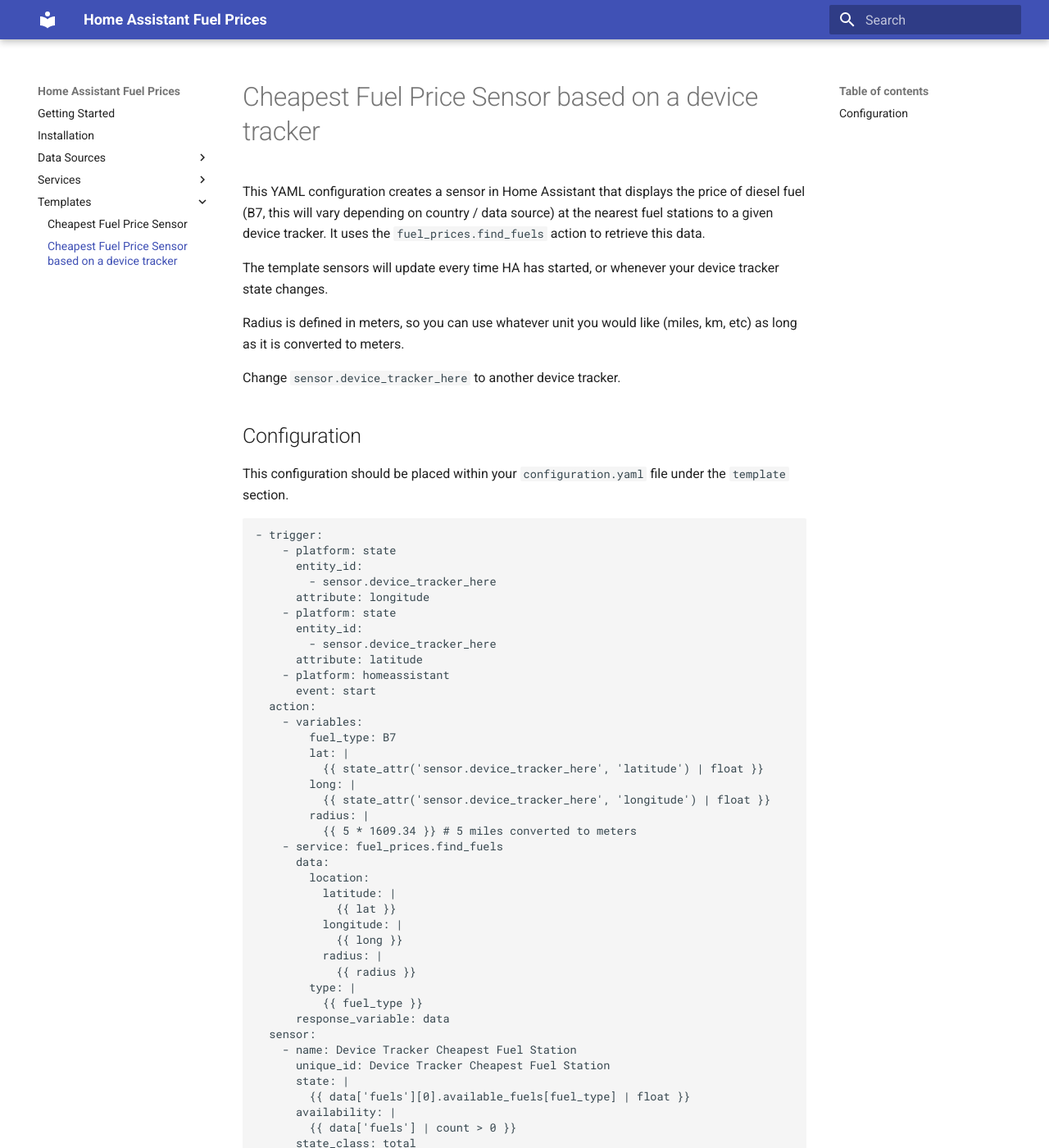
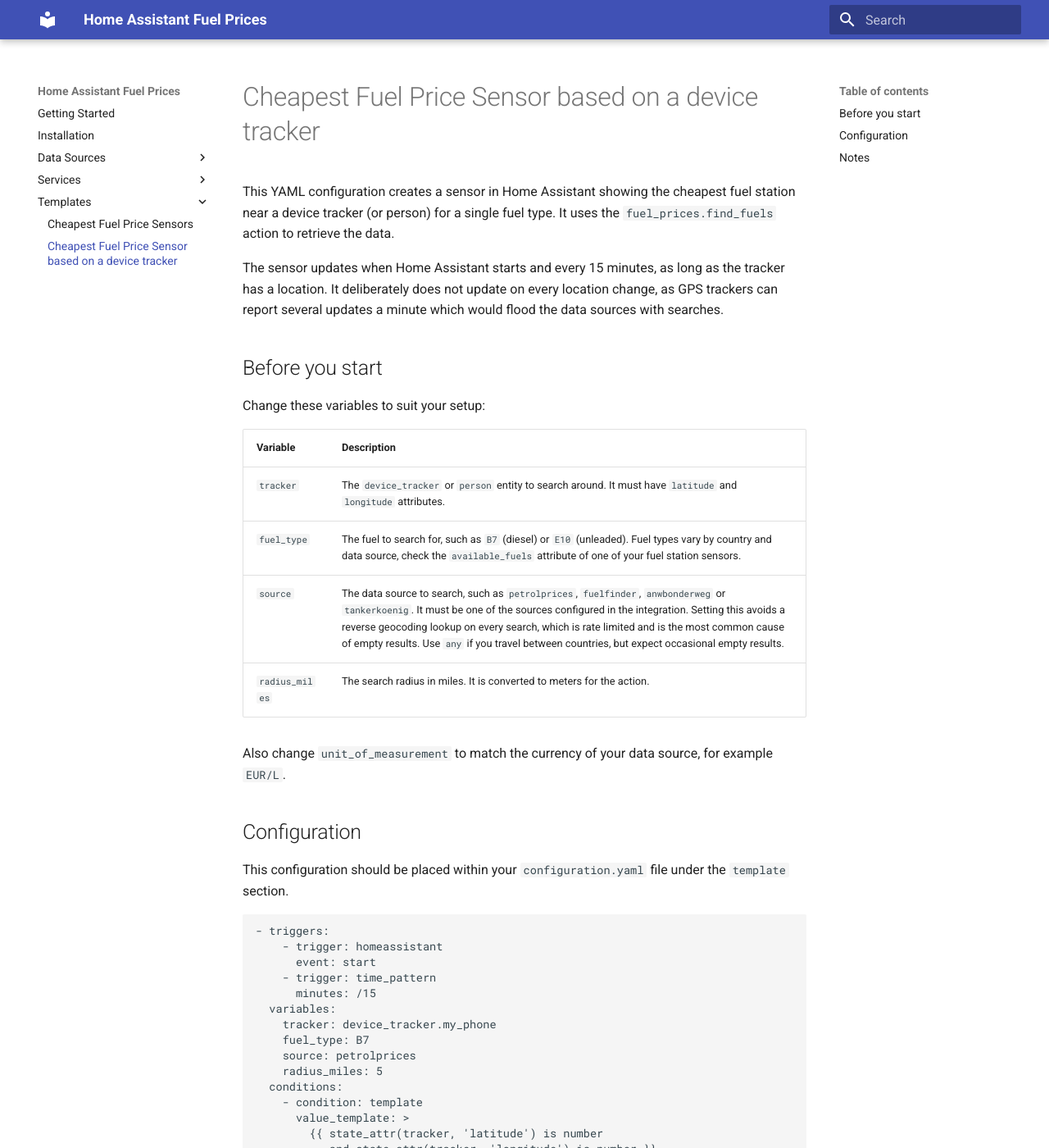
Before and after one commit to pantherale0/ha-fuelprices, an MkDocs documentation site: the page built from docs/template_examples/cheapest_n_stations_device_tracker.md, in a window 1280 px wide and 1400 px high. Shown: the whole window at 82% size. Built offline with MkDocs 1.6.1 and Material for MkDocs 9.7.7, drawn with Linux system fonts in a browser that asks for light colours; some of the changed text lies outside the part shown.

Commit message:
Update dependencies and enhance fuel prices integration
- Updated Home Assistant dependency in requirements.txt from 2026.4.0 to 2026.10.0.
- Improved error handling in the fuel prices integration to manage cases where a station has no price.
- Revised documentation for the cheapest fuel price sensors to clarify configuration and update intervals.
- Adjusted YAML configurations for better clarity and functionality, including the addition of new variables for customization.

````diff
--- a/docs/template_examples/cheapest_n_stations.md
+++ b/docs/template_examples/cheapest_n_stations.md
@@ -1,100 +1,98 @@
-# Cheapest Fuel Price Sensor
+# Cheapest Fuel Price Sensors
 
-This YAML configuration creates a set of sensors in Home Assistant that display the price of diesel fuel (B7, this will vary depending on country / data source) at the nearest fuel stations to your home. It uses the `fuel_prices.find_fuels` service to retrieve this data and the defined `zone.home` to get the search co-oridinates.
+This YAML configuration creates three sensors in Home Assistant showing the three cheapest fuel stations near your home for a single fuel type. It uses the `fuel_prices.find_fuels` action to retrieve the data and the `zone.home` zone for the search coordinates.
 
-The template sensors will update every time HA has started, or every 12 hours.
+The sensors update when Home Assistant starts and every 12 hours.
 
-Radius is defined in meters, so you can use whatever unit you would like (miles, km, etc) as long as it is converted to meters.
+## Before you start
 
-Change `zone.home` to another zone (or device tracker).
+Change these variables to suit your setup:
+
+| Variable | Description |
+| --- | --- |
+| `fuel_type` | The fuel to search for, such as `B7` (diesel) or `E10` (unleaded). Fuel types vary by country and data source, check the `available_fuels` attribute of one of your fuel station sensors. |
+| `source` | The data source to search, such as `petrolprices`, `fuelfinder`, `anwbonderweg` or `tankerkoenig`. It must be one of the sources configured in the integration. Setting this avoids a reverse geocoding lookup on every search, which is rate limited and is the most common cause of empty results. Use `any` to search every configured source. |
+| `radius_miles` | The search radius in miles. It is converted to meters for the action. |
+| `zone` | The zone to search around. |
+
+Also change `unit_of_measurement` to match the currency of your data source, for example `EUR/L`.
 
 ## Configuration
 
 This configuration should be placed within your `configuration.yaml` file under the `template` section.
 
 ```yaml
-- trigger:
-    - platform: homeassistant
+- triggers:
+    - trigger: homeassistant
       event: start
-    - platform: time_pattern
+    - trigger: time_pattern
       hours: /12
-  action:
-    - variables:
-        fuel_type: B7
-        lat: |
-          {{ state_attr('zone.home', 'latitude') }}
-        long: |
-          {{ state_attr('zone.home', 'longitude') }}
-        radius: |
-          {{ 5 * 1609.34 }} # 5 miles converted to meters
-    - service: fuel_prices.find_fuels
+  variables:
+    fuel_type: B7
+    source: petrolprices
+    radius_miles: 5
+    zone: zone.home
+  conditions:
+    - condition: template
+      value_template: >
+        {{ state_attr(zone, 'latitude') is number
+           and state_attr(zone, 'longitude') is number }}
+  actions:
+    - action: fuel_prices.find_fuels
+      continue_on_error: true
       data:
         location:
-          latitude: |
-            {{ lat }}
-          longitude: |
-            {{ long }}
-          radius: |
-            {{ radius }}
-        type: |
-          {{ fuel_type }}
+          latitude: "{{ state_attr(zone, 'latitude') }}"
+          longitude: "{{ state_attr(zone, 'longitude') }}"
+          radius: "{{ radius_miles * 1609.34 }}"
+        type: "{{ fuel_type }}"
+        source: "{{ source }}"
       response_variable: data
   sensor:
-    - name: Home Nearest Fuel Station 1
-      unique_id: Home Nearest Fuel Station 1
-      state: |
-        {{ data['fuels'][0].available_fuels[fuel_type] | float }}
-      availability: |
-        {{ data['fuels'] | count > 0 }}
-      state_class: total
-      device_class: monetary
-      unit_of_measurement: |
-        {{ data['fuels'][0].currency }}
-      attributes:
-        latitude: |
-          {{ data['fuels'][0].latitude }}
-        longitude: |
-          {{ data['fuels'][0].longitude }}
-        name: |
-          {{ data['fuels'][0].name }}
-        station: |
-          {{ data['fuels'][0] }}
-    - name: Home Nearest Fuel Station 2
-      unique_id: Home Nearest Fuel Station 2
-      state: |
-        {{ data['fuels'][1].available_fuels[fuel_type] | float }}
-      availability: |
-        {{ data['fuels'] | count > 1 }}
-      state_class: total
-      device_class: monetary
-      unit_of_measurement: |
-        {{ data['fuels'][0].currency }}
-      attributes:
-        latitude: |
-          {{ data['fuels'][1].latitude }}
-        longitude: |
-          {{ data['fuels'][1].longitude }}
-        name: |
-          {{ data['fuels'][1].name }}
-        station: |
-          {{ data['fuels'][1] }}
-    - name: Home Nearest Fuel Station 3
-      unique_id: Home Nearest Fuel Station 3
-      state: |
-        {{ data['fuels'][2].available_fuels[fuel_type] | float }}
-      availability: |
-        {{ data['fuels'] | count > 2 }}
-      state_class: total
-      device_class: monetary
-      unit_of_measurement: |
-        {{ data['fuels'][0].currency }}
-      attributes:
-        latitude: |
-          {{ data['fuels'][2].latitude }}
-        longitude: |
-          {{ data['fuels'][2].longitude }}
-        name: |
-          {{ data['fuels'][2].name }}
-        station: |
-          {{ data['fuels'][2] }}
+    - name: Home Cheapest Fuel Station 1
+      unique_id: home_cheapest_fuel_station_1
+      variables:
+        index: 0
+      availability: &availability >
+        {{ data is defined and data.fuels | count > index }}
+      state: &state "{{ data.fuels[index].cost }}"
+      unit_of_measurement: GBP/L
+      state_class: measurement
+      icon: mdi:gas-station
+      attributes: &attributes
+        name: "{{ data.fuels[index].name }}"
+        brand: "{{ data.fuels[index].brand }}"
+        address: "{{ data.fuels[index].address }}"
+        postal_code: "{{ data.fuels[index].postal_code }}"
+        latitude: "{{ data.fuels[index].latitude }}"
+        longitude: "{{ data.fuels[index].longitude }}"
+        distance: "{{ data.fuels[index].distance }}"
+        fuel_type: "{{ fuel_type }}"
+        last_updated: "{{ data.fuels[index].last_updated }}"
+    - name: Home Cheapest Fuel Station 2
+      unique_id: home_cheapest_fuel_station_2
+      variables:
+        index: 1
+      availability: *availability
+      state: *state
+      unit_of_measurement: GBP/L
+      state_class: measurement
+      icon: mdi:gas-station
+      attributes: *attributes
+    - name: Home Cheapest Fuel Station 3
+      unique_id: home_cheapest_fuel_station_3
+      variables:
+        index: 2
+      availability: *availability
+      state: *state
+      unit_of_measurement: GBP/L
+      state_class: measurement
+      icon: mdi:gas-station
+      attributes: *attributes
 ```
+
+## Notes
+
+- If the search fails (for example the source is not configured, or a data source is temporarily unavailable), the sensors become unavailable until the next successful search instead of keeping stale prices.
+- To add more sensors, copy the last sensor and increase `index` by one.
+- The `monetary` device class is intentionally not used, Home Assistant reserves it for amounts of money rather than prices per unit.
--- a/docs/template_examples/cheapest_n_stations_device_tracker.md
+++ b/docs/template_examples/cheapest_n_stations_device_tracker.md
@@ -1,70 +1,78 @@
 # Cheapest Fuel Price Sensor based on a device tracker
 
-This YAML configuration creates a sensor in Home Assistant that displays the price of diesel fuel (B7, this will vary depending on country / data source) at the nearest fuel stations to a given device tracker. It uses the `fuel_prices.find_fuels` action to retrieve this data.
+This YAML configuration creates a sensor in Home Assistant showing the cheapest fuel station near a device tracker (or person) for a single fuel type. It uses the `fuel_prices.find_fuels` action to retrieve the data.
 
-The template sensors will update every time HA has started, or whenever your device tracker state changes.
+The sensor updates when Home Assistant starts and every 15 minutes, as long as the tracker has a location. It deliberately does not update on every location change, as GPS trackers can report several updates a minute which would flood the data sources with searches.
 
-Radius is defined in meters, so you can use whatever unit you would like (miles, km, etc) as long as it is converted to meters.
+## Before you start
 
-Change `sensor.device_tracker_here` to another device tracker.
+Change these variables to suit your setup:
+
+| Variable | Description |
+| --- | --- |
+| `tracker` | The `device_tracker` or `person` entity to search around. It must have `latitude` and `longitude` attributes. |
+| `fuel_type` | The fuel to search for, such as `B7` (diesel) or `E10` (unleaded). Fuel types vary by country and data source, check the `available_fuels` attribute of one of your fuel station sensors. |
+| `source` | The data source to search, such as `petrolprices`, `fuelfinder`, `anwbonderweg` or `tankerkoenig`. It must be one of the sources configured in the integration. Setting this avoids a reverse geocoding lookup on every search, which is rate limited and is the most common cause of empty results. Use `any` if you travel between countries, but expect occasional empty results. |
+| `radius_miles` | The search radius in miles. It is converted to meters for the action. |
+
+Also change `unit_of_measurement` to match the currency of your data source, for example `EUR/L`.
 
 ## Configuration
 
 This configuration should be placed within your `configuration.yaml` file under the `template` section.
 
 ```yaml
-- trigger:
-    - platform: state
-      entity_id:
-        - sensor.device_tracker_here
-      attribute: longitude
-    - platform: state
-      entity_id:
-        - sensor.device_tracker_here
-      attribute: latitude
-    - platform: homeassistant
+- triggers:
+    - trigger: homeassistant
       event: start
-  action:
-    - variables:
-        fuel_type: B7
-        lat: |
-          {{ state_attr('sensor.device_tracker_here', 'latitude') | float }}
-        long: |
-          {{ state_attr('sensor.device_tracker_here', 'longitude') | float }}
-        radius: |
-          {{ 5 * 1609.34 }} # 5 miles converted to meters
-    - service: fuel_prices.find_fuels
+    - trigger: time_pattern
+      minutes: /15
+  variables:
+    tracker: device_tracker.my_phone
+    fuel_type: B7
+    source: petrolprices
+    radius_miles: 5
+  conditions:
+    - condition: template
+      value_template: >
+        {{ state_attr(tracker, 'latitude') is number
+           and state_attr(tracker, 'longitude') is number }}
+  actions:
+    - action: fuel_prices.find_fuels
+      continue_on_error: true
       data:
         location:
-          latitude: |
-            {{ lat }}
-          longitude: |
-            {{ long }}
-          radius: |
-            {{ radius }}
-        type: |
-          {{ fuel_type }}
+          latitude: "{{ state_attr(tracker, 'latitude') }}"
+          longitude: "{{ state_attr(tracker, 'longitude') }}"
+          radius: "{{ radius_miles * 1609.34 }}"
+        type: "{{ fuel_type }}"
+        source: "{{ source }}"
       response_variable: data
   sensor:
     - name: Device Tracker Cheapest Fuel Station
-      unique_id: Device Tracker Cheapest Fuel Station
-      state: |
-        {{ data['fuels'][0].available_fuels[fuel_type] | float }}
-      availability: |
-        {{ data['fuels'] | count > 0 }}
-      state_class: total
-      device_class: monetary
-      unit_of_measurement: |
-        {{ data['fuels'][0].currency }}
+      unique_id: device_tracker_cheapest_fuel_station
+      availability: >
+        {{ data is defined and data.fuels | count > 0 }}
+      state: "{{ data.fuels[0].cost }}"
+      unit_of_measurement: GBP/L
+      state_class: measurement
+      icon: mdi:gas-station
       attributes:
-        other_stations: |
-          {{ data }}
-        latitude: |
-          {{ data['fuels'][0].latitude }}
-        longitude: |
-          {{ data['fuels'][0].longitude }}
-        name: |
-          {{ data['fuels'][0].name }}
-        station: |
-          {{ data['fuels'][0] }}
+        name: "{{ data.fuels[0].name }}"
+        brand: "{{ data.fuels[0].brand }}"
+        address: "{{ data.fuels[0].address }}"
+        postal_code: "{{ data.fuels[0].postal_code }}"
+        latitude: "{{ data.fuels[0].latitude }}"
+        longitude: "{{ data.fuels[0].longitude }}"
+        distance: "{{ data.fuels[0].distance }}"
+        fuel_type: "{{ fuel_type }}"
+        last_updated: "{{ data.fuels[0].last_updated }}"
+        stations_found: "{{ data.fuels | count }}"
 ```
+
+## Notes
+
+- If the tracker has no location (for example it is unavailable), the search is skipped and the sensor keeps its last value.
+- If the search fails (for example the source is not configured, or a data source is temporarily unavailable), the sensor becomes unavailable until the next successful search instead of showing a stale price.
+- Only a summary of the cheapest station is stored. Storing the full search results as an attribute can exceed Home Assistant's 16 KB attribute limit, which stops the state from being recorded. Use the `fuel_prices.find_fuels` action directly if you need every result.
+- The `monetary` device class is intentionally not used, Home Assistant reserves it for amounts of money rather than prices per unit.
--- a/requirements.txt
+++ b/requirements.txt
@@ -1,6 +1,5 @@
 colorlog==6.7.0
-homeassistant==2026.4.0
+homeassistant==2026.10.0
 pip>=26.0
 ruff==0.17.0
 pyfuelprices==2026.10
-cryptography>=46.0.7 # not directly required, pinned by Snyk to avoid a vulnerability
````
Also changed, not shown: 1 other file.
